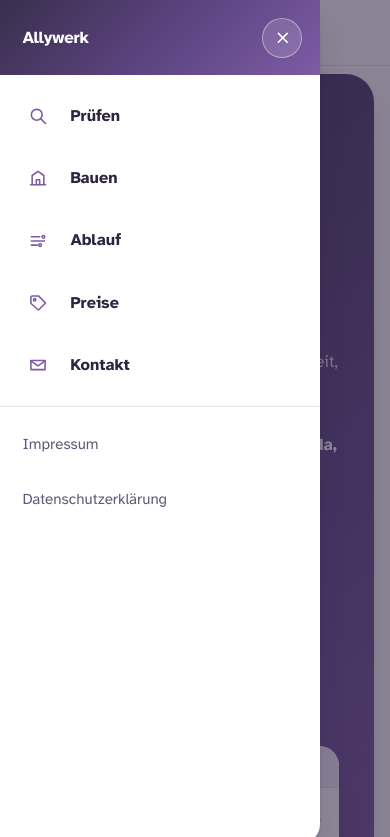
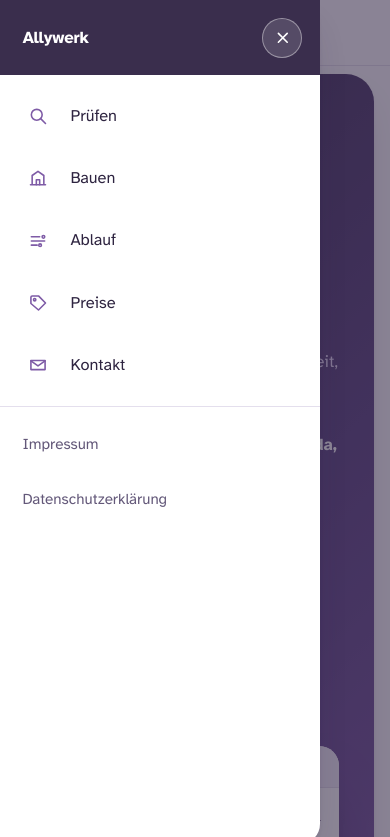
Before and after one commit to feyzakeles/allywerk, a plain HTML site: page index.html in a window 390 px wide. Both pictures are taken after a click on the button "Menü öffnen". Shown: the top 837 px of the page. Drawn offline with Linux system fonts and the light colour scheme.

Commit message:
Schublade näher an die Vorlage
- Logo auf dem Handy mittig: .kopf .bahn wird dort ein Raster aus drei
  Spalten, die leere dritte hält die Mitte. Gemessen bei 320, 390 und
  430 px: Abweichung 0 px.
- Schubladenkopf als flache Fläche in --violett statt Verlauf
- Einträge in normaler Schriftstärke statt fett

27 Einzelprüfungen weiter bestanden, axe 24 von 24 ohne Verstoß.

Co-Authored-By: Claude Opus 5 <noreply@anthropic.com>

```diff
--- a/css/stil.css
+++ b/css/stil.css
@@ -560,7 +560,13 @@ footer strong{color:var(--ink)}
     box-shadow:var(--schatten);
   }
   .js-nav .menue-knopf:hover{background:var(--lila)}
-  .js-nav .kopf .bahn{flex-wrap:nowrap}
+  /* Drei Spalten: Knopf, Logo, Leerraum. Ohne die dritte Spalte säße das
+     Logo nicht in der Mitte, sondern nur rechts neben dem Knopf. */
+  .js-nav .kopf .bahn{
+    display:grid;grid-template-columns:2.75rem 1fr 2.75rem;
+    align-items:center;gap:.6rem;
+  }
+  .js-nav .logo-link{justify-self:center}
 
   /* Die Schublade selbst. */
   .js-nav .schublade{
@@ -581,7 +587,7 @@ footer strong{color:var(--ink)}
 
   .js-nav .schublade__kopf{
     display:flex;align-items:center;justify-content:space-between;gap:1rem;
-    background:var(--verlauf);color:var(--auf-violett);
+    background:var(--violett);color:#fff;
     padding:1.1rem 1.1rem 1.1rem 1.4rem;flex:none;
   }
   .js-nav .schublade__marke{font-weight:700;font-size:1.05rem;letter-spacing:-.01em}
@@ -600,7 +606,7 @@ footer strong{color:var(--ink)}
   .js-nav .schublade a{
     display:flex;align-items:center;gap:1rem;
     padding:.95rem 1.4rem;min-height:3rem;
-    font-size:1.02rem;font-weight:700;color:var(--ink);
+    font-size:1.02rem;font-weight:400;color:var(--ink);
     text-decoration:none;border-bottom:0;
   }
   .js-nav .schublade a:hover{background:var(--lila)}
```
Also changed, not shown: 1 other file.
